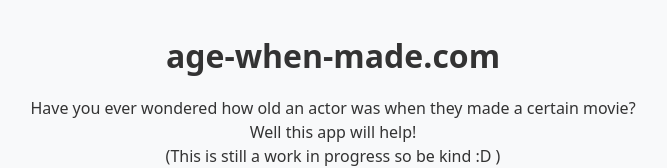
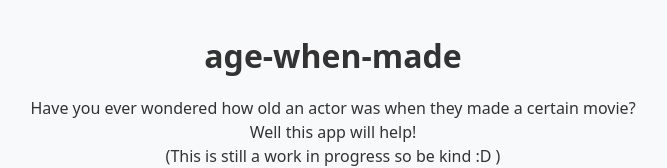
Before and after one commit to jmanhart/age-when-made, a React (Vite) app: page / in a window 1280 px wide. Shown: the top 168 px of the page, without its empty margins (307-974 px from the left). Built offline with nearby package versions, Linux system fonts and the light colour scheme; no server answers.

Commit message:
Making a small change to the UI to see it roll 🫠 Melting Brain

```diff
--- a/src/pages/HomePage.tsx
+++ b/src/pages/HomePage.tsx
@@ -5,7 +5,7 @@ import MovieSearch from "../components/MovieSearch/MovieSearch";
 const HomePage: React.FC = () => {
   return (
     <div className={styles.homePage}>
-      <h1>age-when-made.com</h1>
+      <h1>age-when-made</h1>
       <p>
         Have you ever wondered how old an actor was when they made a certain
         movie? <br />
```
